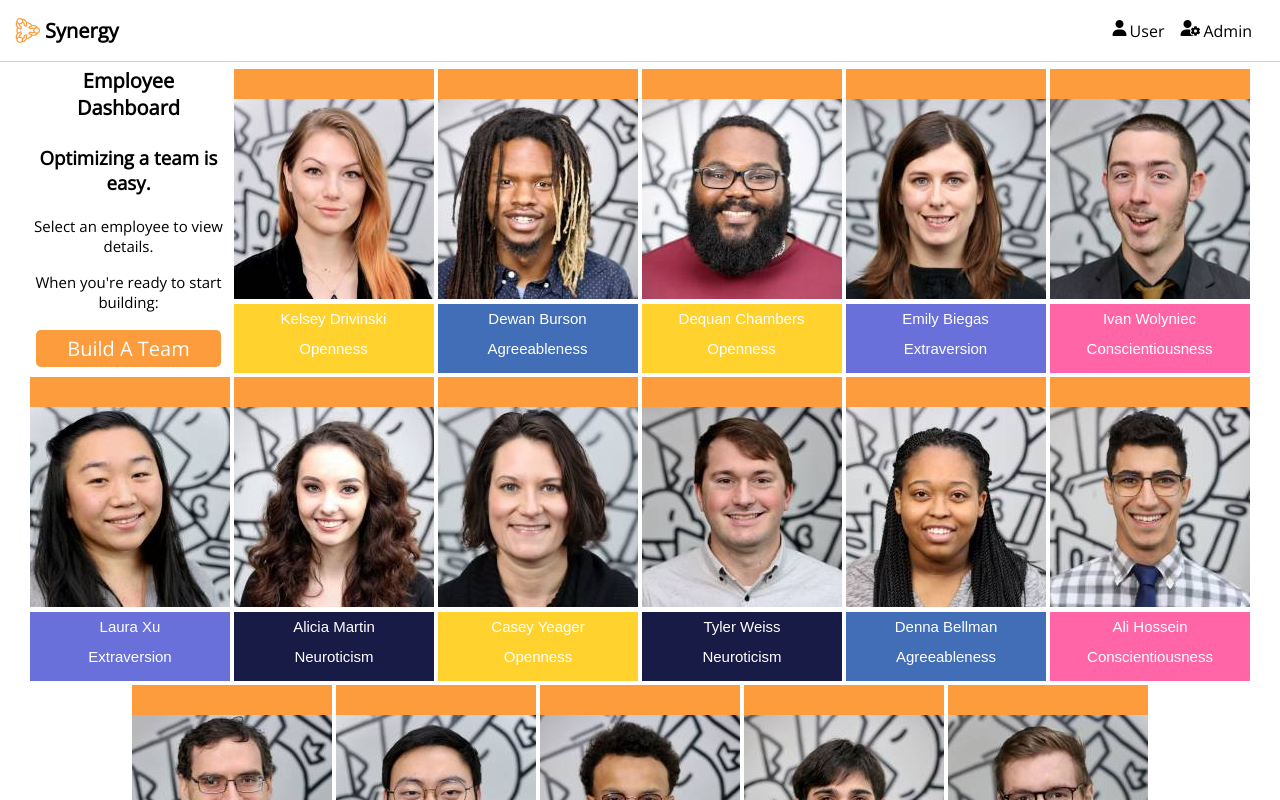
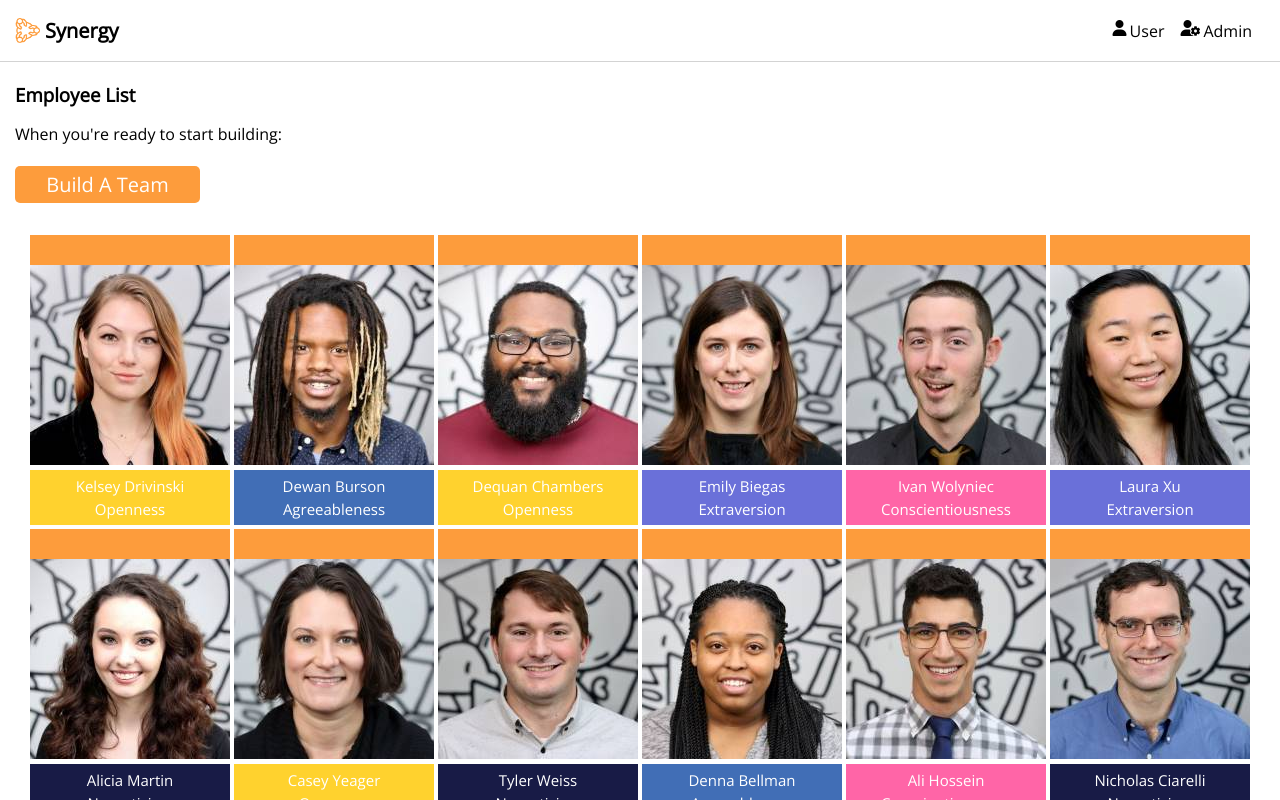
Before and after one commit to NCiarelli/synergy-angular, an Angular app: page /employer-dashboard in a window 1280 px wide. Built offline with nearby package versions, Linux system fonts and the light colour scheme.

Commit message:
adjusted employee list team builder btn location

```diff
--- a/src/app/employer-dashboard/employer-dashboard.component.css
+++ b/src/app/employer-dashboard/employer-dashboard.component.css
@@ -1,3 +1,11 @@
+* {
+  font-family: "Open Sans", sans-serif;
+}
+
+.instructions {
+  align-self: flex-start;
+}
+
 main {
   display: flex;
   font-family: "Open Sans", sans-serif;
@@ -8,13 +16,12 @@ main {
 }
 .btn {
   display: flex;
-  justify-content: center;
+  justify-content: flex-start;
   flex-direction: column;
-  width: 200px;
-  height: 300px;
-  align-items: center;
-  margin-right: 3px;
-  text-align: center;
+  /* width: 100%; */
+  /* align-items: center; */
+  /* margin-right: 3px; */
+  /* text-align: flex-start; */
 }
 a {
   width: 175px;
@@ -32,11 +39,26 @@ a {
 h4 {
   font-size: 20px;
   margin: 5px;
+  padding-top: 10px;
 }
 
-p {
+h3 {
+  margin-top: 20px;
+  margin-bottom: 10px;
+}
+
+#instructional-copy {
+  padding-left: 15px;
+  margin-bottom: 25px;
+}
+
+.profileText p {
   font-size: 15px;
   padding-bottom: 10px;
+  text-align: center;
+  padding: 0;
+  margin: 0;
+  margin: 3px;
 }
 .profile {
   margin: 2px;
@@ -59,7 +81,3 @@ p {
   padding-top: 3px;
   padding-bottom: 3px;
 }
-p {
-  margin: 3px;
-  text-align: center;
-}
--- a/src/app/employer-dashboard/employer-dashboard.component.html
+++ b/src/app/employer-dashboard/employer-dashboard.component.html
@@ -1,11 +1,18 @@
-<main>
+<section id="instructional-copy">
+  <h3>Employee List</h3>
+  <p class="instructions">
+    When you're ready to start building:
+  </p>
   <div class="btn">
-    <h4>Employee Dashboard</h4>
-    <h3>Optimizing a team is easy.</h3>
-    <p>Select an employee to view details.</p>
-    <p>When you're ready to start building:</p>
+    <!-- <h4>Employee Dashboard</h4> -->
+    <!-- <h3>Optimizing a team is easy.</h3> -->
+    <!-- <p>Select an employee to view details.</p> -->
+    <!-- <p>When you're ready to start building:</p> -->
     <a routerLink="/team-builder" routerLinkActive="active">Build A Team</a>
   </div>
+</section>
+
+<main>
   <div class="profile" *ngFor="let employee of employeeList">
     <div class="cardBanner"></div>
     <img
--- a/src/app/survey-form/survey-form.component.ts
+++ b/src/app/survey-form/survey-form.component.ts
@@ -18,7 +18,7 @@ export class SurveyFormComponent implements OnInit {
   surveyError: boolean = false;
   questionArrayIndex: number = 0;
   questionArray: string[] = [
-    "What are things you do to de-stress?",
+    "How do you de-stress?",
     "If you were an animal, which animal would you be? Why?",
     "How do you behave at a party?",
     "How do you handle conflict?",
```
